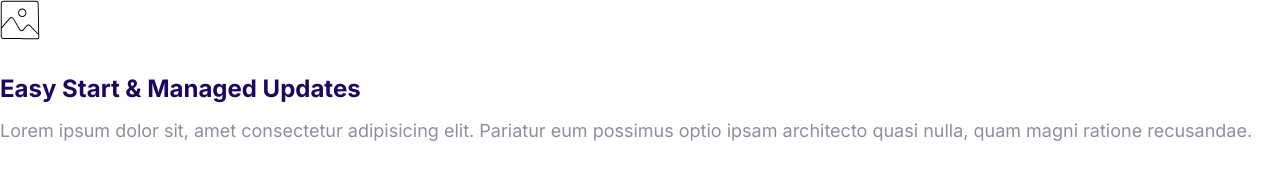
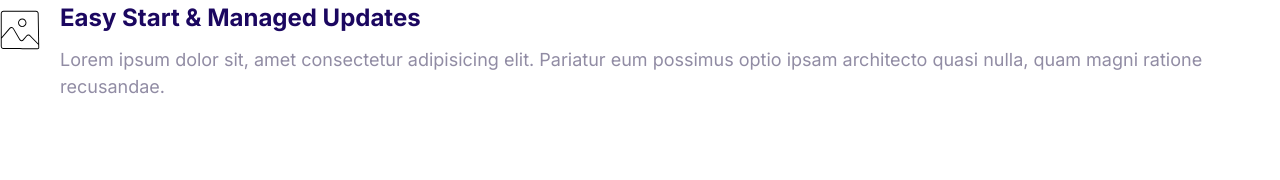
Before and after one commit to sina-kaabi/Moshify, a plain HTML site: page index.html in a window 1280 px wide. Drawn offline with Linux system fonts and the light colour scheme.

Commit message:
media-objects2

```diff
--- a/css/styles.css
+++ b/css/styles.css
@@ -479,3 +479,23 @@ a {
         justify-content: space-between;
       }
 }
+
+
+/* Media */
+
+.media {
+    display: flex;
+
+}
+
+.media__title {
+    margin-top: 0;
+}
+
+.media__body {
+    margin: 0 2rem;
+}
+
+.media__image {
+    margin-top: 1rem;
+}
```
Also changed, not shown: components/media-object.html (added, +15 -0 lines).
